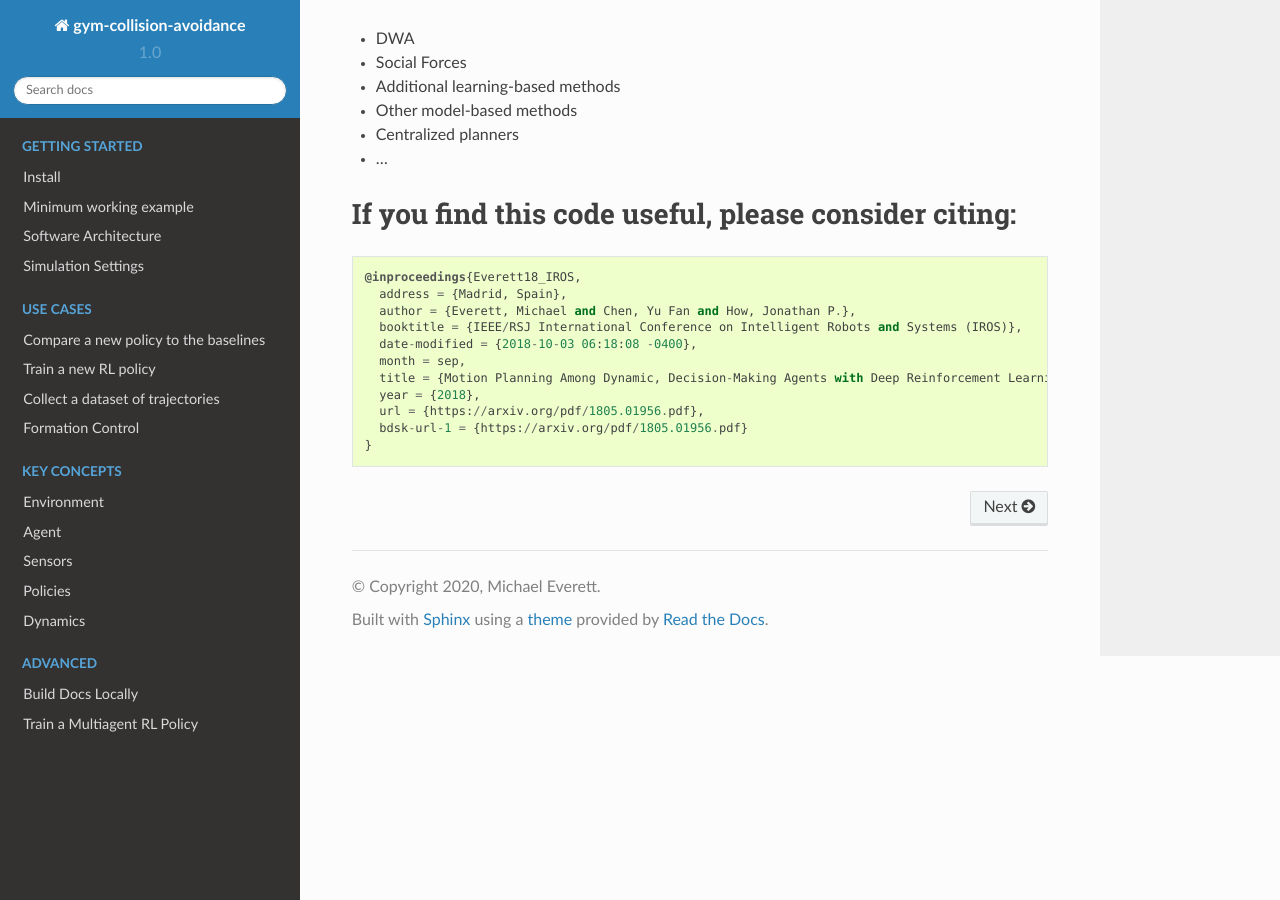
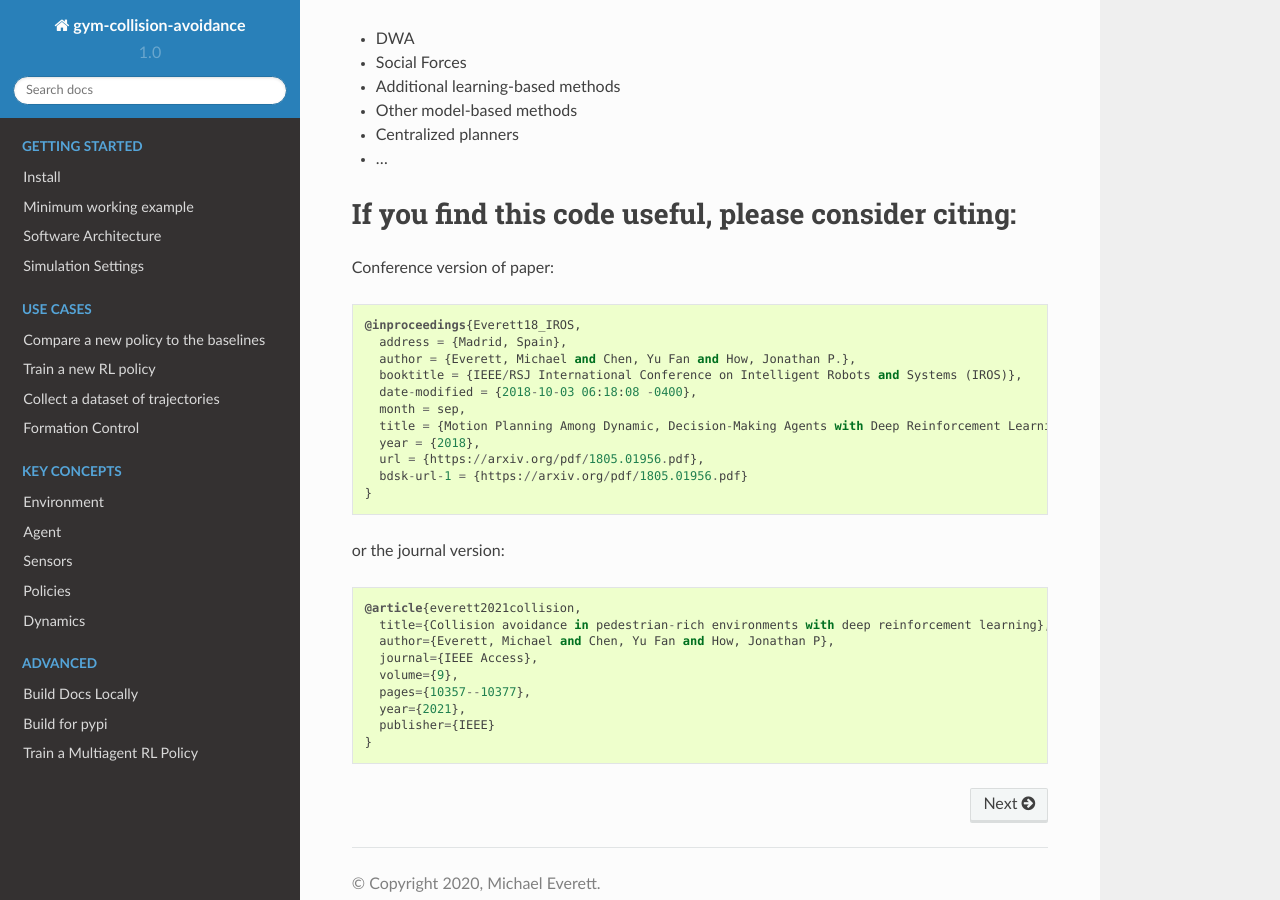
Before and after one commit to mit-acl/gym-collision-avoidance, a Sphinx documentation site: the page built from docs/index.rst, in a window 1280 px wide and 900 px high, scrolled down 1405 px. Built offline with Sphinx 7.4.7 and the Read the Docs theme 2.0.0, drawn with Linux system fonts in a browser that asks for light colours.

Commit message:
update docs

```diff
--- a/docs/index.rst
+++ b/docs/index.rst
@@ -65,6 +65,7 @@ Agents can observe the environment through several types of **sensors**, act acc
    :caption: Advanced
 
    pages/build_docs.rst
+   pages/build_pypi.rst
    pages/train_multiagent_rl.rst
 
 Policies Implemented
@@ -95,6 +96,8 @@ Desired Additions:
 If you find this code useful, please consider citing:
 =====================================================
 
+Conference version of paper:
+
 .. parsed-literal::
    @inproceedings{Everett18_IROS,
      address = {Madrid, Spain},
@@ -107,3 +110,16 @@ If you find this code useful, please consider citing:
      url = {https://arxiv.org/pdf/1805.01956.pdf},
      bdsk-url-1 = {https://arxiv.org/pdf/1805.01956.pdf}
    }
+
+or the journal version:
+
+.. parsed-literal::
+  @article{everett2021collision,
+    title={Collision avoidance in pedestrian-rich environments with deep reinforcement learning},
+    author={Everett, Michael and Chen, Yu Fan and How, Jonathan P},
+    journal={IEEE Access},
+    volume={9},
+    pages={10357--10377},
+    year={2021},
+    publisher={IEEE}
+  }
```
Also changed, not shown: docs/pages/build_pypi.rst (added, +28 -0 lines), docs/pages/install.rst (+8 -0 lines).
